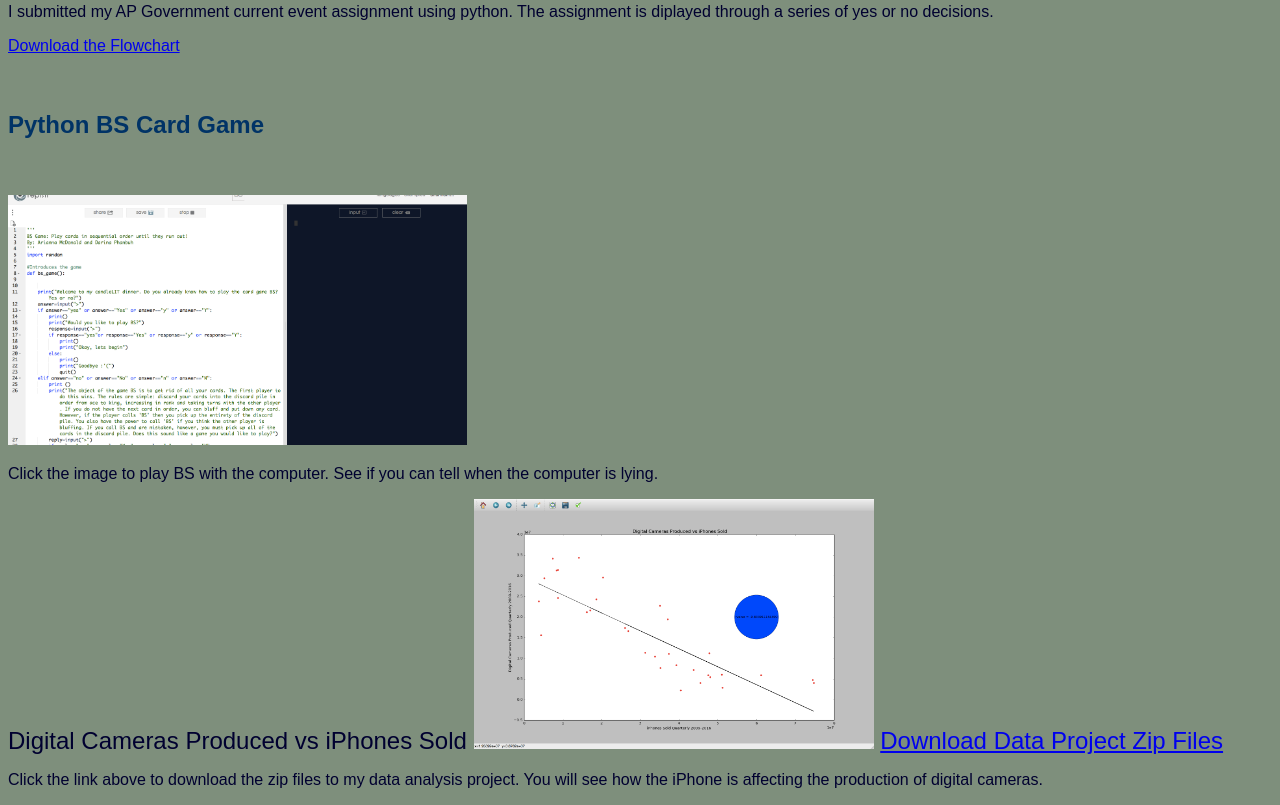
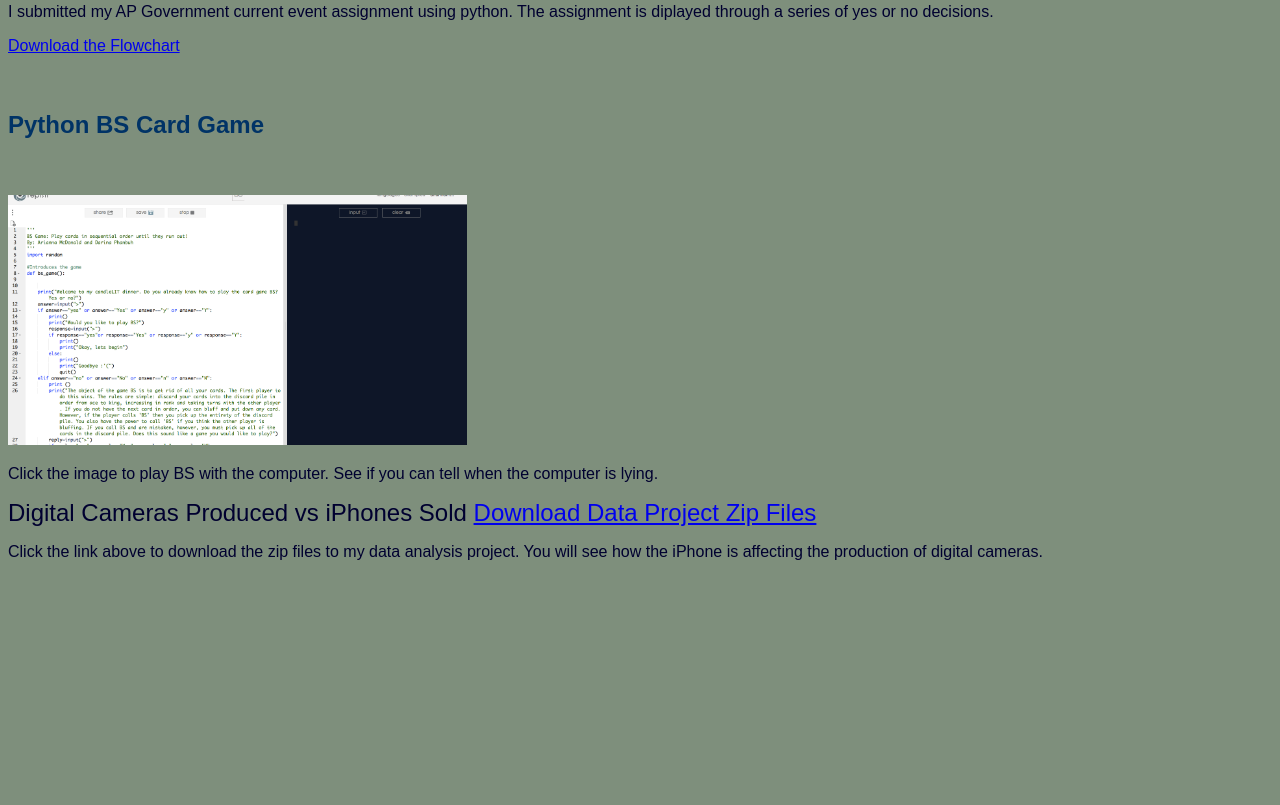
Before and after one commit to dphanbuh/dphanbuh.github.io, a plain HTML site: page portfolio/portfolio.html in a window 1280 px wide. Shown: the part 1223-2028 px from the top of the page. After the commit the page ends 1800 px from the top, so only its background shows below. Drawn offline with Linux system fonts and the light colour scheme.

Commit message:
change name

```diff
--- a/portfolio/portfolio.html
+++ b/portfolio/portfolio.html
@@ -32,6 +32,5 @@
  </a>
  <p>Click the image to play BS with the computer. See if you can tell when the computer is lying.<p>
    <h7>Digital Cameras Produced vs iPhones Sold</h>
- <img src="images/scatterplot.png" height="250">
- <a href="download_link/3.2.1_data_project.zip" download> Download Data Project Zip Files </a>
+ <a href="download_link/3.2.7_data_project.zip" download> Download Data Project Zip Files </a>
  <p>Click the link above to download the zip files to my data analysis project. You will see how the iPhone is affecting the production of digital cameras.<p>
```
